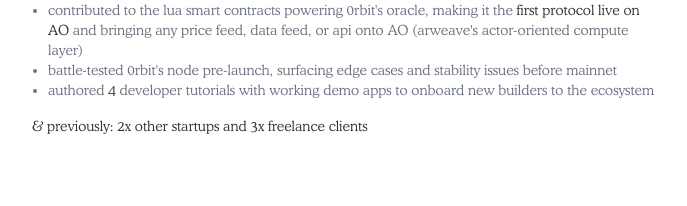
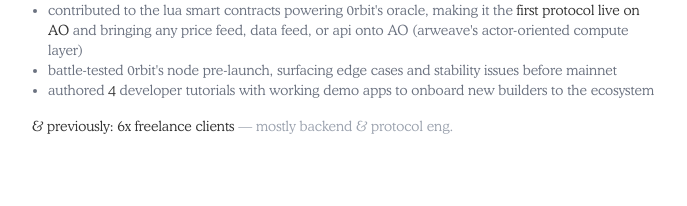
Before and after one commit to Not-Sarthak/portfolio, a Next.js app: page / in a window 1280 px wide. Shown: the part 1564-1770 px from the top of the page, without its empty margins (296-983 px from the left). Built offline with nearby package versions, Linux system fonts and the light colour scheme; a web font is replaced by a local one.

Commit message:
add freelance categories to work section

```diff
--- a/src/app/page.tsx
+++ b/src/app/page.tsx
@@ -107,7 +107,7 @@
               </ul>
             </div>
             <div className="py-2 text-sm">
-              <p>&amp; previously: 2x other startups and 3x freelance clients</p>
+              <p>&amp; previously: 6x freelance clients <span className="text-gray-400">— mostly backend &amp; protocol eng.</span></p>
             </div>
           </BlurFade>
         </div>
```
